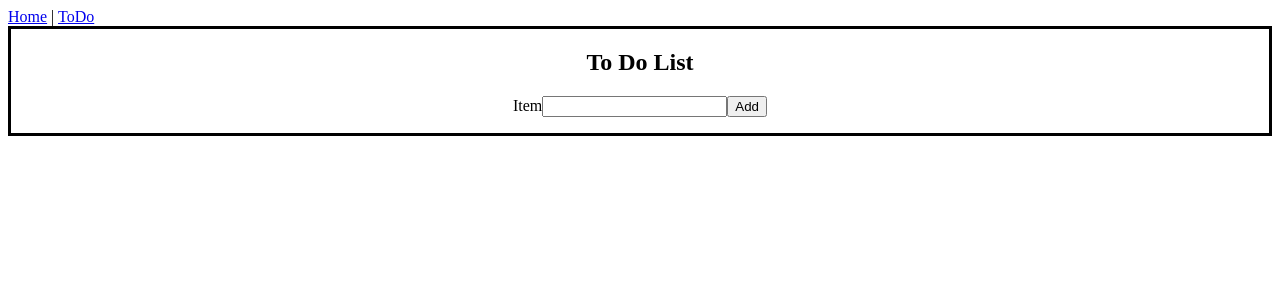
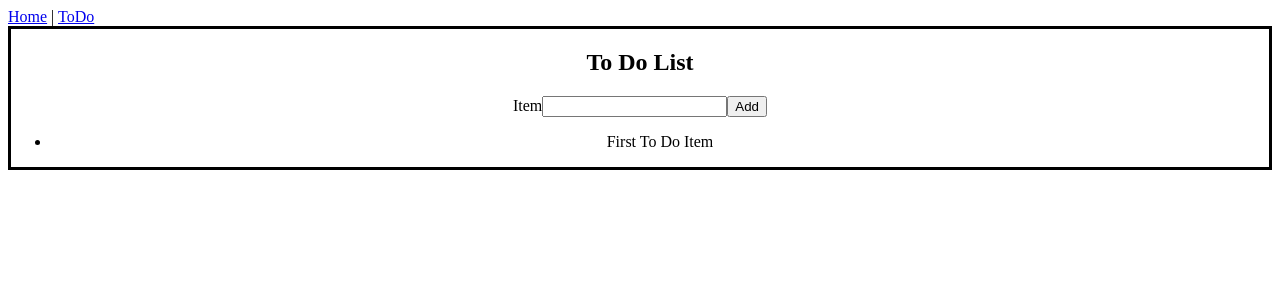
Before and after one commit to waiscodes/vue-to-do-list, a Vue app: page /ToDo in a window 1280 px wide. Shown: the top 300 px of the page. Built offline with nearby package versions, Linux system fonts and the light colour scheme.

Commit message:
added a for loop to map the items in the list

```diff
--- a/src/views/ToDo.vue
+++ b/src/views/ToDo.vue
@@ -6,9 +6,31 @@
       <input type="text" name="item" id="item" />
       <input type="submit" value="Add" />
     </form>
-    <ul class="todolist"></ul>
+    <ul class="todolist">
+      <li v-for="(item, index) in todos" :key="index">
+        {{ item.text }}
+      </li>
+    </ul>
   </div>
 </template>
+
+<script>
+import { defineComponent, reactive } from "vue";
+
+export default defineComponent({
+  setup() {
+    const todos = reactive([
+      {
+        text: "First To Do Item",
+      },
+    ]);
+
+    return {
+      todos,
+    };
+  },
+});
+</script>
 
 <style scoped>
 .ToDo {
```
